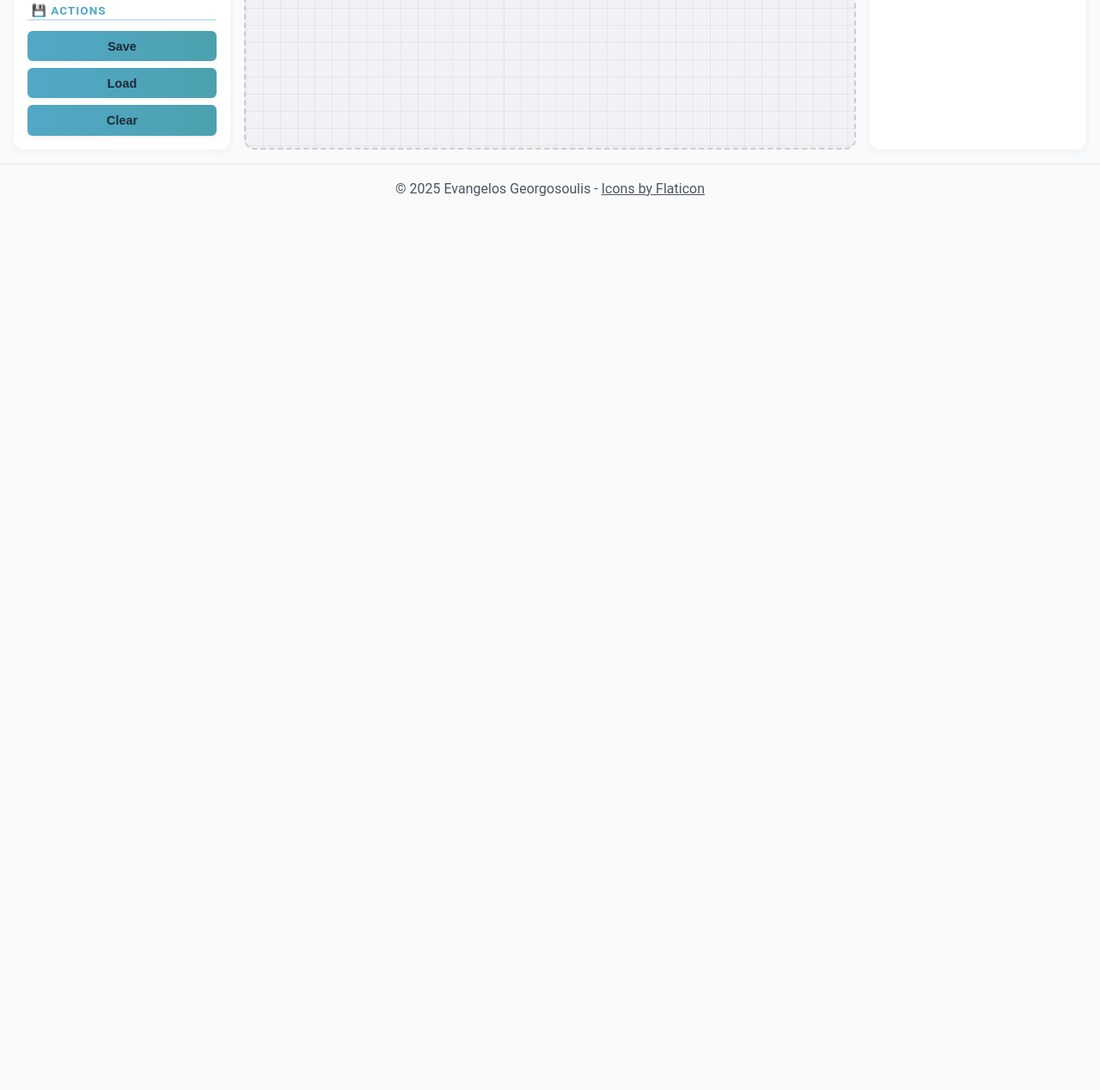
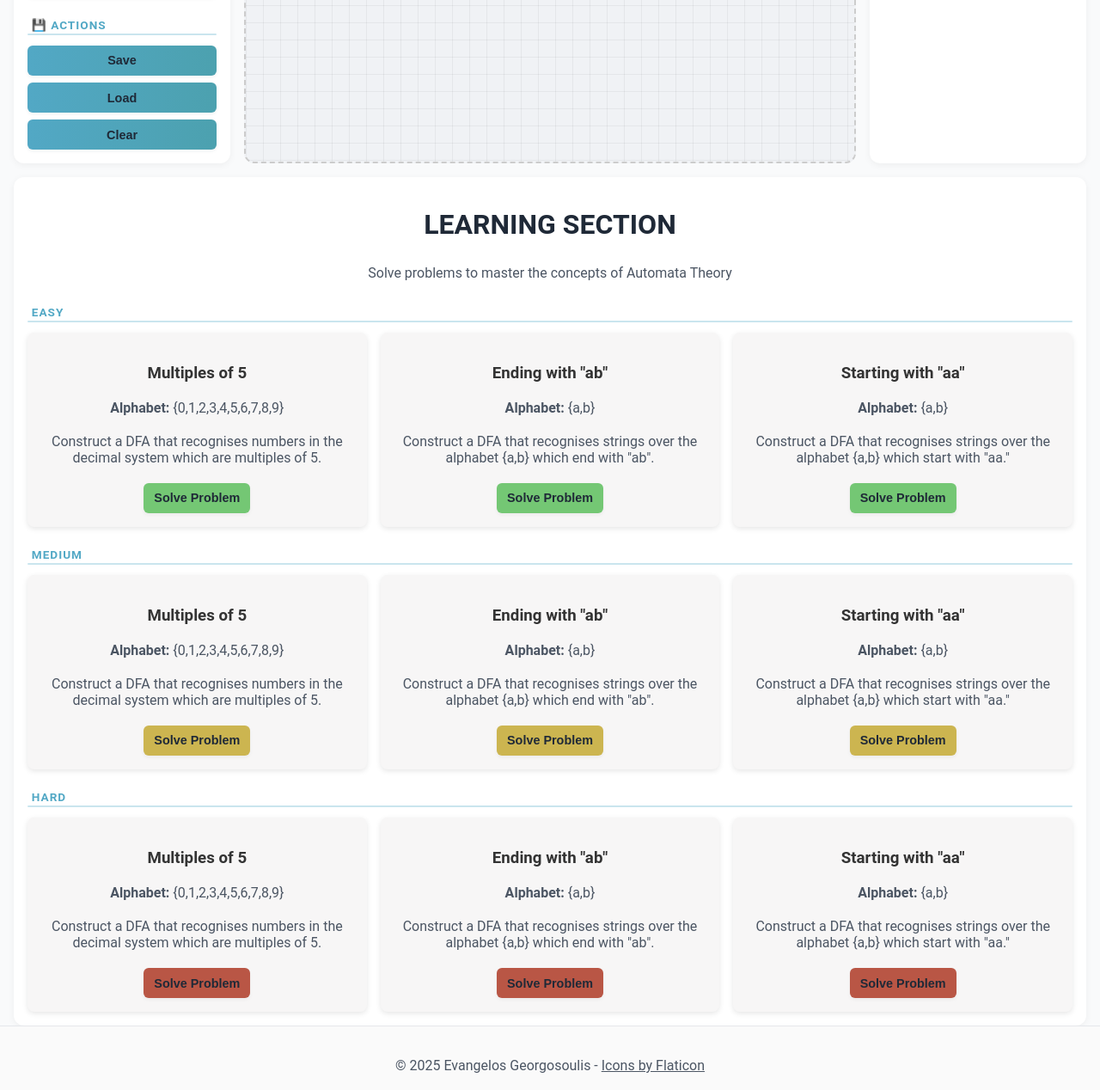
Before and after one commit to egeorgosoulis/finite-automata-web, a website: page index.html in a window 1280 px wide. Shown: the part 668-1936 px from the top of the page at 86% size. Before the commit the page ends 916 px from the top, so only its background shows below. Drawn offline with Linux system fonts and the light colour scheme.

Commit message:
feat: add learning section structure

```diff
--- a/index.html
+++ b/index.html
@@ -181,6 +181,73 @@
             </div>
         </div>
     </div>
+    <div class="learn-menu">
+        <h1>LEARNING SECTION</h1>
+        <p>Solve problems to master the concepts of Automata Theory</p>
+        <h2>Easy</h2>
+        <div class="problem-row">
+            <div class="problem">
+                <h3>Multiples of 5</h3>
+                <p><strong>Alphabet:</strong> {0,1,2,3,4,5,6,7,8,9}</p>
+                <p>Construct a DFA that recognises numbers in the decimal system which are multiples of 5.</p>
+                <button id="problem-easy-btn">Solve Problem</button>
+            </div>
+            <div class="problem">
+                <h3>Ending with "ab"</h3>
+                <p><strong>Alphabet:</strong> {a,b}</p>
+                <p>Construct a DFA that recognises strings over the alphabet {a,b} which end with "ab".</p>
+                <button id="problem-easy-btn">Solve Problem</button>
+            </div>
+            <div class="problem">
+                <h3>Starting with "aa"</h3>
+                <p><strong>Alphabet:</strong> {a,b}</p>
+                <p>Construct a DFA that recognises strings over the alphabet {a,b} which start with "aa."</p>
+                <button id="problem-easy-btn">Solve Problem</button>
+            </div>
+        </div>
+        <h2>Medium</h2>
+        <div class="problem-row">
+            <div class="problem">
+                <h3>Multiples of 5</h3>
+                <p><strong>Alphabet:</strong> {0,1,2,3,4,5,6,7,8,9}</p>
+                <p>Construct a DFA that recognises numbers in the decimal system which are multiples of 5.</p>
+                <button id="problem-medium-btn">Solve Problem</button>
+            </div>
+            <div class="problem">
+                <h3>Ending with "ab"</h3>
+                <p><strong>Alphabet:</strong> {a,b}</p>
+                <p>Construct a DFA that recognises strings over the alphabet {a,b} which end with "ab".</p>
+                <button id="problem-medium-btn">Solve Problem</button>
+            </div>
+            <div class="problem">
+                <h3>Starting with "aa"</h3>
+                <p><strong>Alphabet:</strong> {a,b}</p>
+                <p>Construct a DFA that recognises strings over the alphabet {a,b} which start with "aa."</p>
+                <button id="problem-medium-btn">Solve Problem</button>
+            </div>
+        </div>
+        <h2>Hard</h2>
+        <div class="problem-row">
+            <div class="problem">
+                <h3>Multiples of 5</h3>
+                <p><strong>Alphabet:</strong> {0,1,2,3,4,5,6,7,8,9}</p>
+                <p>Construct a DFA that recognises numbers in the decimal system which are multiples of 5.</p>
+                <button id="problem-hard-btn">Solve Problem</button>
+            </div>
+            <div class="problem">
+                <h3>Ending with "ab"</h3>
+                <p><strong>Alphabet:</strong> {a,b}</p>
+                <p>Construct a DFA that recognises strings over the alphabet {a,b} which end with "ab".</p>
+                <button id="problem-hard-btn">Solve Problem</button>
+            </div>
+            <div class="problem">
+                <h3>Starting with "aa"</h3>
+                <p><strong>Alphabet:</strong> {a,b}</p>
+                <p>Construct a DFA that recognises strings over the alphabet {a,b} which start with "aa."</p>
+                <button id="problem-hard-btn">Solve Problem</button>
+            </div>
+        </div>
+    </div>
     <footer>
         <p>
             © 2025 Evangelos Georgosoulis
--- a/style.css
+++ b/style.css
@@ -150,7 +150,8 @@ input[type="radio"] {
 }
 
 .actions-menu,
-.test-menu {
+.test-menu,
+.learn-menu {
     background-color: var(--header-color);
     padding: 1rem;
     border-radius: 12px;
@@ -163,7 +164,8 @@ input[type="radio"] {
 }
 
 .actions-menu h2,
-.test-menu h2 {
+.test-menu h2,
+.learn-menu h2 {
     font-size: 0.85rem;
     text-transform: uppercase;
     font-weight: 700;
@@ -176,7 +178,8 @@ input[type="radio"] {
 }
 
 .actions-menu h2::before,
-.test-menu h2::before {
+.test-menu h2::before,
+.learn-menu h2::before {
     content: "";
     position: absolute;
     left: 0;
@@ -186,6 +189,61 @@ input[type="radio"] {
     background: var(--accent-color);
     opacity: 0.3;
     border-radius: 2px;
+}
+
+.learn-menu {
+    width: auto;
+    margin-left: 16px;
+    margin-right: 16px;
+    box-sizing: border-box;
+}
+
+.learn-menu h1,
+h3,
+p {
+    text-align: center;
+    margin-top: 20px;
+}
+
+.problem-row {
+    display: flex;
+    gap: 1rem;
+    flex-wrap: wrap;
+    justify-content: space-evenly;
+}
+
+.problem {
+    background-color: rgb(247, 246, 246);
+    border-radius: 8px;
+    padding: 1rem;
+    box-shadow: 0 2px 6px rgba(0, 0, 0, 0.1);
+    cursor: pointer;
+    transition: box-shadow 0.2s ease;
+    color: #333;
+    flex: 1 1 200px;
+    max-width: 500px;
+}
+
+.problem:hover {
+    box-shadow: 0 4px 12px var(--button-hover-bg);
+}
+
+/* buttons apo learning section */
+#problem-easy-btn,
+#problem-medium-btn,
+#problem-hard-btn {
+    display: block;
+    margin: 0 auto;
+    margin-top: 20px;
+    background: rgb(116, 199, 116);
+}
+
+#problem-medium-btn {
+    background: rgb(204, 181, 80);
+}
+
+#problem-hard-btn {
+    background: rgb(185, 86, 69);
 }
 
 button {
```
